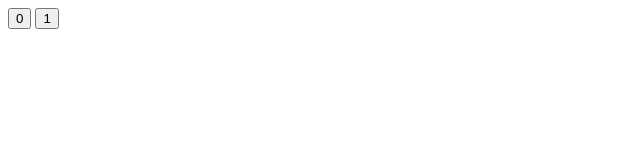
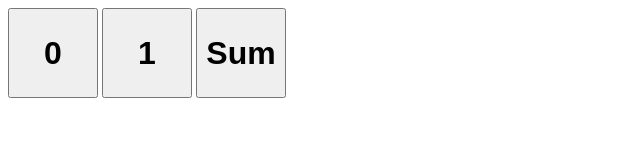
Before and after one commit to chillzeus/binary-converter, a plain HTML site: page index.html in a window 1280 px wide. Shown: the whole page, without its empty margins (0-640 px from the left). Drawn offline with Linux system fonts and the light colour scheme.

Commit message:
styles and stuff!

```diff
--- a/index.html
+++ b/index.html
@@ -1,10 +1,17 @@
-<!DOCTYPE html>
-<html>
-<script src="script.js"></script>
-
 <div id="display"></div>
 
-<button onclick="zero()">0</button>
-<button onclick="one()">1</button>
+<button onclick="zero()"><h1>0</h1></button>
+<button onclick="one()"><h1>1</h1></button>
+<button onclick="primeIt()"><h1>Sum</h1></button>
+<!--<button onclick="primeIt()">Sum it up!</button>-->
 
-</html>
+<style>
+button {
+   width: 90px;
+   height: 90px;
+   size: 30;
+}
+h1 {
+   font-size: 32px;
+}
+</style>
```
